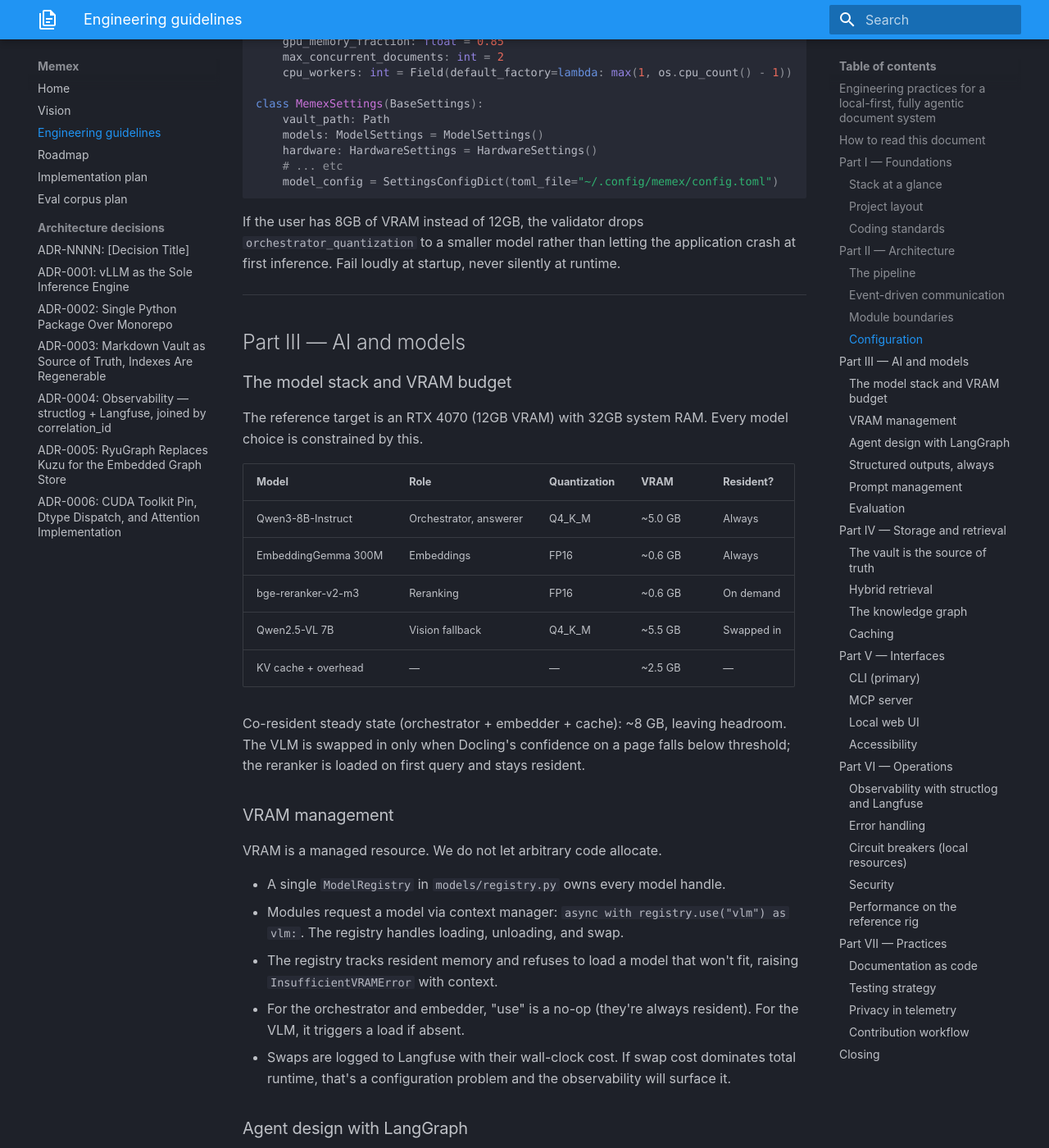
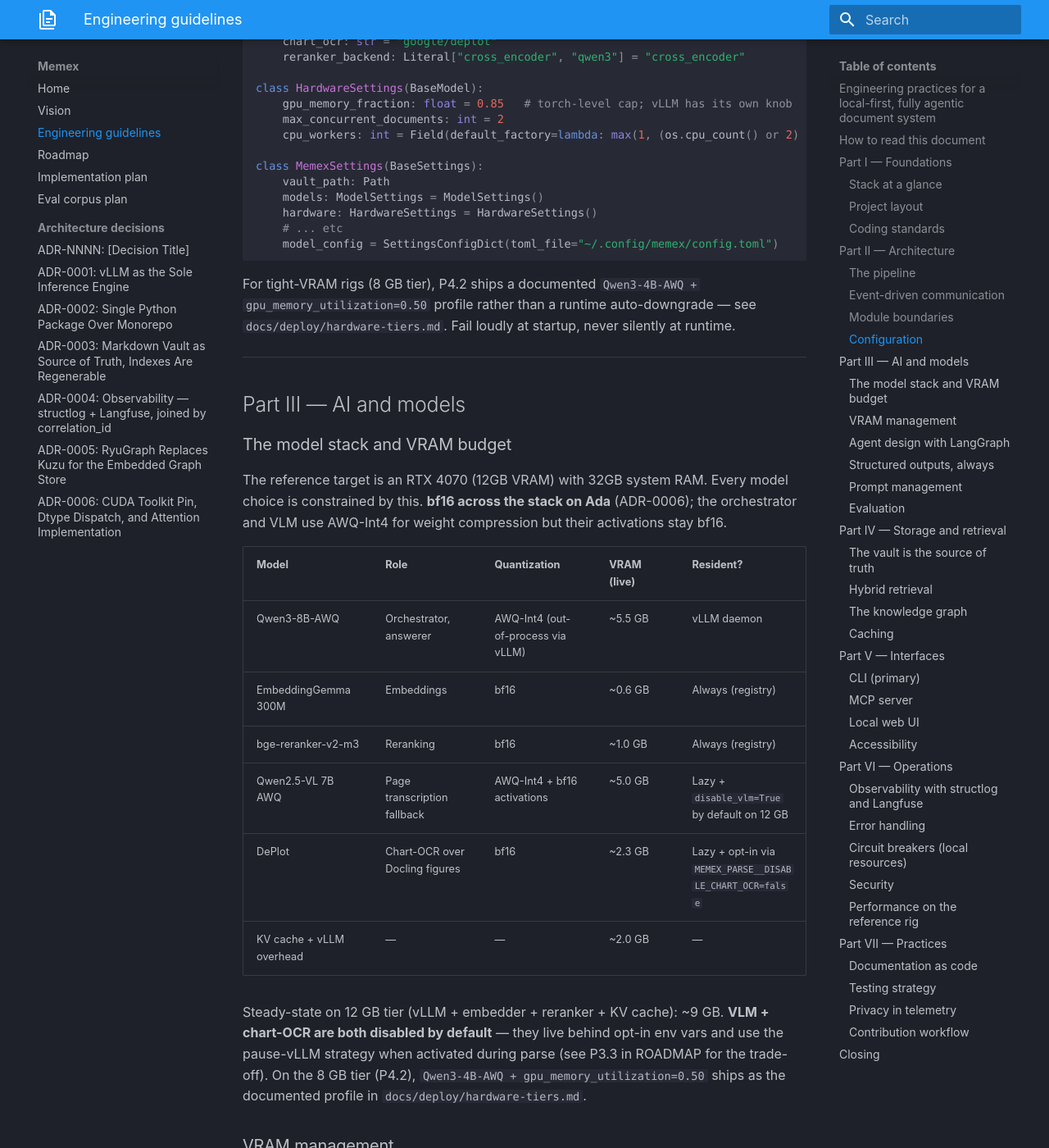
Before and after one commit to Zenetusken/memex, an MkDocs documentation site: the page built from docs/GUIDELINES.md, in a window 1280 px wide and 1400 px high, scrolled down 6023 px. Shown: the whole window at 82% size. Built offline with MkDocs 1.6.1 and Material for MkDocs 9.7.7, drawn with Linux system fonts in a browser that asks for light colours; some of the changed text lies outside the part shown.

Commit message:
docs/GUIDELINES: drift audit — sync engineering manual to current code
Six fixes covering the most visible drift since the doc was written:

1. Project-layout tree — fixed `docs/adrs/` typo (actual is
   `docs/adr/` singular) and added `docs/audits/` + `docs/deploy/`
   subdirs that didn't exist when the layout snapshot was taken.

2. Model-stack VRAM table — rewrote against current production:
   - Orchestrator: Qwen3-8B-AWQ (was Q4_K_M; current is AWQ-Int4
     via vLLM, not GGUF)
   - Embedder, reranker: bf16 per ADR-0006 (was FP16)
   - VLM: Qwen2.5-VL-7B-AWQ with AWQ-Int4 + bf16 activations
     (was Q4_K_M @ 5.5 GB)
   - Added chart-OCR row (DePlot, ~2.3 GB, opt-in via
     MEMEX_PARSE__DISABLE_CHART_OCR=false)
   - Explicit `disable_vlm=True` / `disable_chart_ocr=True` default
     framing — these are no longer "always resident" / "swapped
     in" but opt-in features behind env vars
   - Pointer to docs/deploy/hardware-tiers.md for the 8 GB tier
     (P4.2)

3. Config code example — synced to current `core/config.py`:
   - `orchestrator_quantization` literal includes `"AWQ"` /
     `"GPTQ"` (was Q-only)
   - Added `vlm_quantization`, `chart_ocr`, `reranker_backend`
     fields that exist in code
   - Removed the "validator drops orchestrator_quantization to a
     smaller model" claim — that's not how P4.2 ships; the 8 GB
     tier is documented config in hardware-tiers.md, not a runtime
     auto-downgrade

4. Structured-output idiom — replaced the deprecated
   `extra_body={"guided_json": ...}` example with the OpenAI-
   standard `response_format={"type": "json_schema", ...}` form
   per ADR-0001's revisit. Added the schema-bound convention
   (`max_length=N` on LLM-emit str + list fields per the v6 +
   hardening-pass discovery) with a working CitedClaim example
   showing the bounds.

5. `complete_structured` code sample in §Tracing model calls —
   same fix as #4; uses `response_format` not `extra_body`.

6. Agent state-diagram — added the `expand_graph` node between
   retrieve and rerank (it lives there in code), added the
   `compose` node after verify, and added the empty-draft
   shortcircuit path for the verify→refuse transition that
   bypasses the verify model call (xgrammar fix shipped 2026-05-21).

The doc grew ~18 net lines (72 ins / 54 del) — the trim is mostly
inside the model-stack table and code examples.

205/205 tests still green. No code changes.

Co-Authored-By: Claude Opus 4.7 <noreply@anthropic.com>

````diff
--- a/docs/GUIDELINES.md
+++ b/docs/GUIDELINES.md
@@ -61,9 +61,10 @@ memex/
 ├── uv.lock                    # committed; reproducible builds
 ├── README.md
 ├── docs/
-│   ├── adrs/                  # architectural decision records
-│   ├── user/                  # end-user docs
-│   └── dev/                   # this file lives here
+│   ├── adr/                   # architectural decision records (ADR-0001 ... 0006)
+│   ├── audits/                # multi-agent audit reports + per-phase findings
+│   ├── deploy/                # systemd + launchd templates, hardware-tiers.md
+│   └── *.md                   # ROADMAP, IMPLEMENTATION-PLAN, VISION, this file
 ├── src/memex/
 │   ├── __init__.py
 │   ├── cli/                   # typer entry points
@@ -174,16 +175,19 @@ A single `MemexSettings` pydantic-settings model is the source of truth. Loaded
 ```python
 # src/memex/core/config.py
 class ModelSettings(BaseModel):
-    orchestrator: str = "Qwen/Qwen3-8B-Instruct"
-    orchestrator_quantization: Literal["Q4_K_M", "Q5_K_M", "Q8_0"] = "Q4_K_M"
-    vlm: str = "Qwen/Qwen2.5-VL-7B-Instruct"
+    orchestrator: str = "Qwen/Qwen3-8B-AWQ"
+    orchestrator_quantization: Literal["AWQ", "GPTQ", "Q4_K_M", "Q5_K_M", "Q8_0"] = "AWQ"
+    vlm: str = "Qwen/Qwen2.5-VL-7B-Instruct-AWQ"
+    vlm_quantization: Literal["awq_int4", "bf16"] = "awq_int4"
     embedder: str = "google/embeddinggemma-300m"
     reranker: str = "BAAI/bge-reranker-v2-m3"
+    chart_ocr: str = "google/deplot"
+    reranker_backend: Literal["cross_encoder", "qwen3"] = "cross_encoder"
 
 class HardwareSettings(BaseModel):
-    gpu_memory_fraction: float = 0.85
+    gpu_memory_fraction: float = 0.85   # torch-level cap; vLLM has its own knob
     max_concurrent_documents: int = 2
-    cpu_workers: int = Field(default_factory=lambda: max(1, os.cpu_count() - 1))
+    cpu_workers: int = Field(default_factory=lambda: max(1, (os.cpu_count() or 2) - 1))
 
 class MemexSettings(BaseSettings):
     vault_path: Path
@@ -193,7 +197,7 @@ class MemexSettings(BaseSettings):
     model_config = SettingsConfigDict(toml_file="~/.config/memex/config.toml")
 ```
 
-If the user has 8GB of VRAM instead of 12GB, the validator drops `orchestrator_quantization` to a smaller model rather than letting the application crash at first inference. Fail loudly at startup, never silently at runtime.
+For tight-VRAM rigs (8 GB tier), P4.2 ships a documented `Qwen3-4B-AWQ + gpu_memory_utilization=0.50` profile rather than a runtime auto-downgrade — see `docs/deploy/hardware-tiers.md`. Fail loudly at startup, never silently at runtime.
 
 ---
 
@@ -201,17 +205,18 @@ If the user has 8GB of VRAM instead of 12GB, the validator drops `orchestrator_q
 
 ### The model stack and VRAM budget
 
-The reference target is an RTX 4070 (12GB VRAM) with 32GB system RAM. Every model choice is constrained by this.
+The reference target is an RTX 4070 (12GB VRAM) with 32GB system RAM. Every model choice is constrained by this. **bf16 across the stack on Ada** (ADR-0006); the orchestrator and VLM use AWQ-Int4 for weight compression but their activations stay bf16.
 
-| Model | Role | Quantization | VRAM | Resident? |
+| Model | Role | Quantization | VRAM (live) | Resident? |
 |---|---|---|---|---|
-| Qwen3-8B-Instruct | Orchestrator, answerer | Q4_K_M | ~5.0 GB | Always |
-| EmbeddingGemma 300M | Embeddings | FP16 | ~0.6 GB | Always |
-| bge-reranker-v2-m3 | Reranking | FP16 | ~0.6 GB | On demand |
-| Qwen2.5-VL 7B | Vision fallback | Q4_K_M | ~5.5 GB | Swapped in |
-| KV cache + overhead | — | — | ~2.5 GB | — |
+| Qwen3-8B-AWQ | Orchestrator, answerer | AWQ-Int4 (out-of-process via vLLM) | ~5.5 GB | vLLM daemon |
+| EmbeddingGemma 300M | Embeddings | bf16 | ~0.6 GB | Always (registry) |
+| bge-reranker-v2-m3 | Reranking | bf16 | ~1.0 GB | Always (registry) |
+| Qwen2.5-VL 7B AWQ | Page transcription fallback | AWQ-Int4 + bf16 activations | ~5.0 GB | Lazy + `disable_vlm=True` by default on 12 GB |
+| DePlot | Chart-OCR over Docling figures | bf16 | ~2.3 GB | Lazy + opt-in via `MEMEX_PARSE__DISABLE_CHART_OCR=false` |
+| KV cache + vLLM overhead | — | — | ~2.0 GB | — |
 
-Co-resident steady state (orchestrator + embedder + cache): ~8 GB, leaving headroom. The VLM is swapped in only when Docling's confidence on a page falls below threshold; the reranker is loaded on first query and stays resident.
+Steady-state on 12 GB tier (vLLM + embedder + reranker + KV cache): ~9 GB. **VLM + chart-OCR are both disabled by default** — they live behind opt-in env vars and use the pause-vLLM strategy when activated during parse (see P3.3 in ROADMAP for the trade-off). On the 8 GB tier (P4.2), `Qwen3-4B-AWQ + gpu_memory_utilization=0.50` ships as the documented profile in `docs/deploy/hardware-tiers.md`.
 
 ### VRAM management
 
@@ -265,27 +272,30 @@ The `verify` node is non-negotiable. Before an answer reaches the user, a second
 
 Local models without guided decoding hallucinate JSON like it's a creative writing exercise. We don't let them.
 
-- Every model call that expects structured output uses **vLLM's guided decoding** (via `guided_json` or `guided_regex`) with a pydantic schema.
+- Every model call that expects structured output uses **OpenAI-standard `response_format={"type": "json_schema", ...}`** (portable across vLLM, SGLang, llama-server), preferred over vLLM's deprecated `extra_body={"guided_json": ...}` — see ADR-0001 Revisit. The grammar back-end is xgrammar.
 - No regex-parsing of free-text model output. Ever. If you find yourself writing `re.search(r"answer: (.+)", response)`, stop and use a schema.
+- **Bound every LLM-emit `str` and `list[T]` with `max_length=N`.** xgrammar enforces the bound at the grammar level, so the model cannot emit past it. Unbounded fields can run away on counterfactual or out-of-distribution queries, trip `max_tokens` mid-emission, and crash JSON validation. Established by `SufficiencyAssessment.reason` (v6) and extended to every other LLM-emit schema.
 
 ```python
 class CitedClaim(BaseModel):
-    claim: str
+    claim: str = Field(max_length=500)
     source_chunk_id: str
     confidence: Literal["high", "medium", "low"]
 
-class Answer(BaseModel):
-    claims: list[CitedClaim]
-    summary: str
-    refused: bool = False
-    refusal_reason: str | None = None
+class DraftAnswer(BaseModel):
+    summary: str = Field(max_length=600)
+    claims: list[CitedClaim] = Field(max_length=20)
 
-# vLLM call with guided decoding
-response = await llm.complete(
+# Use the project's `complete_structured` helper — wraps vLLM's
+# response_format + Langfuse generation span + bounded-schema
+# construction in one call.
+from memex.models.client import complete_structured
+
+draft, tokens_used = await complete_structured(
     prompt=prompt,
-    guided_json=Answer.model_json_schema(),
+    schema=DraftAnswer,
+    prompt_tag="answer@v1",
 )
-parsed = Answer.model_validate_json(response.text)
 ```
 
 ### Prompt management
@@ -515,15 +525,23 @@ Every model call goes through `memex.models.client`, which imports the Langfuse
 
 ```python
 # src/memex/models/client.py
-from langfuse.openai import openai  # drop-in wrapper around the openai SDK
+from langfuse.openai import AsyncOpenAI  # drop-in wrapper around the openai SDK
 
-async def complete_structured(prompt, schema):
-    response = await openai.chat.completions.create(
+async def complete_structured(*, prompt, schema, prompt_tag=None, ...):
+    response = await client.chat.completions.create(
         model=settings.models.orchestrator,
         messages=[{"role": "user", "content": prompt}],
-        extra_body={"guided_json": schema.model_json_schema()},
+        response_format={
+            "type": "json_schema",
+            "json_schema": {
+                "name": schema.__name__,
+                "schema": _inline_refs(schema.model_json_schema()),
+                "strict": True,
+            },
+        },
+        name=prompt_tag or schema.__name__,  # Langfuse span name
     )
-    ...
+    return schema.model_validate_json(response.choices[0].message.content), tokens
 ```
 
 No callsite manually wraps anything. The generation span lands under whichever trace is active in the calling context.
````
Also changed, not shown: other parts of docs/GUIDELINES.md (+23 -21 lines).
